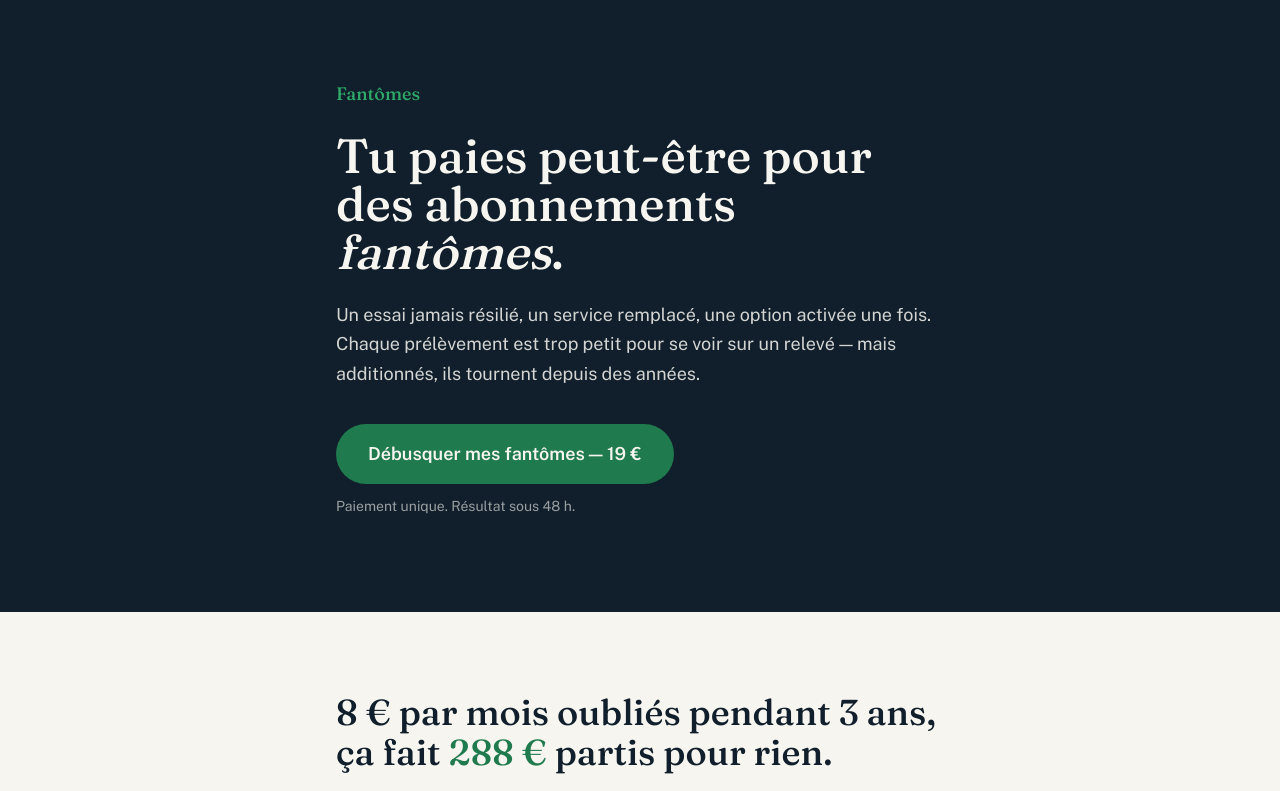
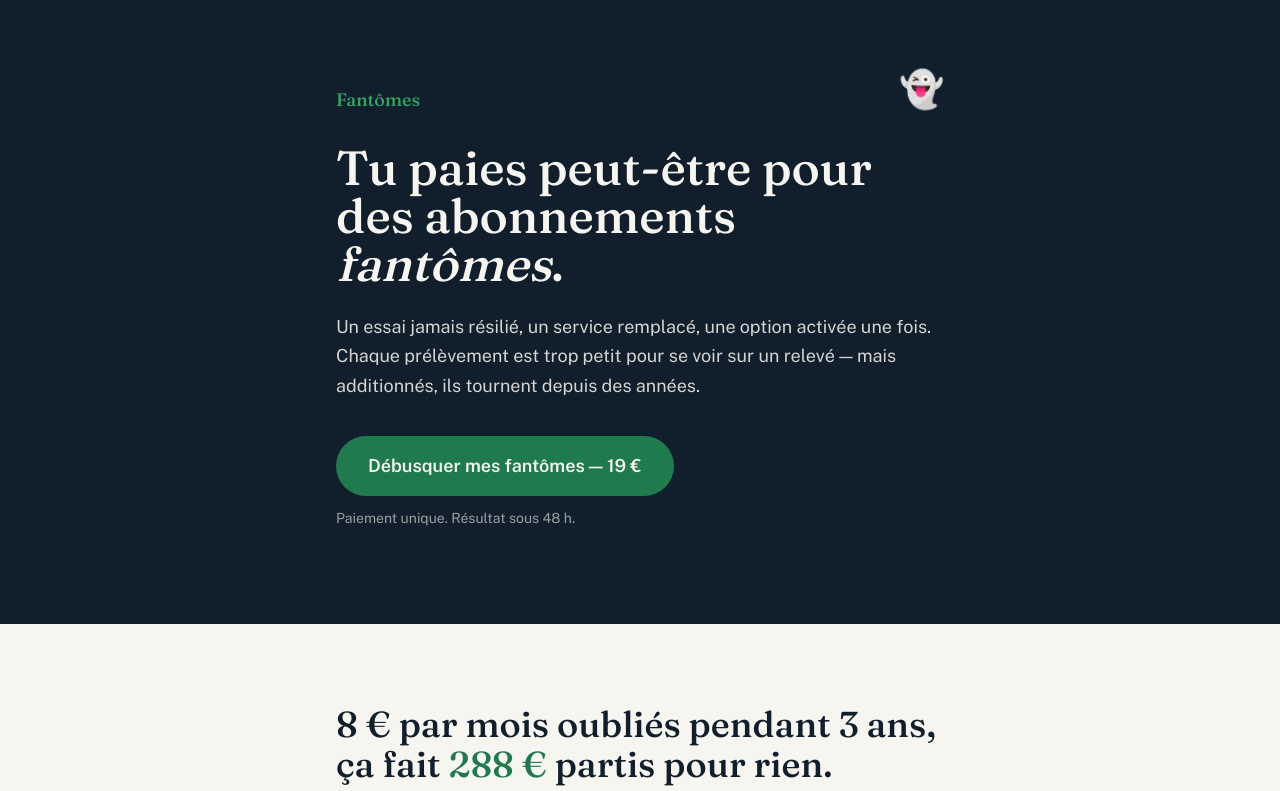
Before and after one commit to bigtns/Fantomes, a Next.js app: page / in a window 1280 px wide. Shown: the top 791 px of the page. Built offline with nearby package versions, Linux system fonts and the light colour scheme.

Commit message:
Update page.tsx

```diff
--- a/app/page.tsx
+++ b/app/page.tsx
@@ -6,7 +6,11 @@ export default function Home() {
       {/* HERO */}
       <section className="bg-encre text-creme px-6 pt-14 pb-16 sm:px-10 sm:pt-20 sm:pb-24">
         <div className="mx-auto max-w-prose">
-          <p className="font-display text-lg text-billet-clair">Fantômes</p>
+                      <div className="flex items-center justify-between">
+              <p className="font-display text-lg text-billet-clair">Fantômes</p>
+              <span className="ghost-float text-4xl" aria-hidden="true">👻</span>
+            </div>
+
 
           <h1 className="mt-6 font-display text-[2.1rem] leading-[1.15] sm:text-5xl">
             Tu paies peut-être pour des abonnements{" "}
```
